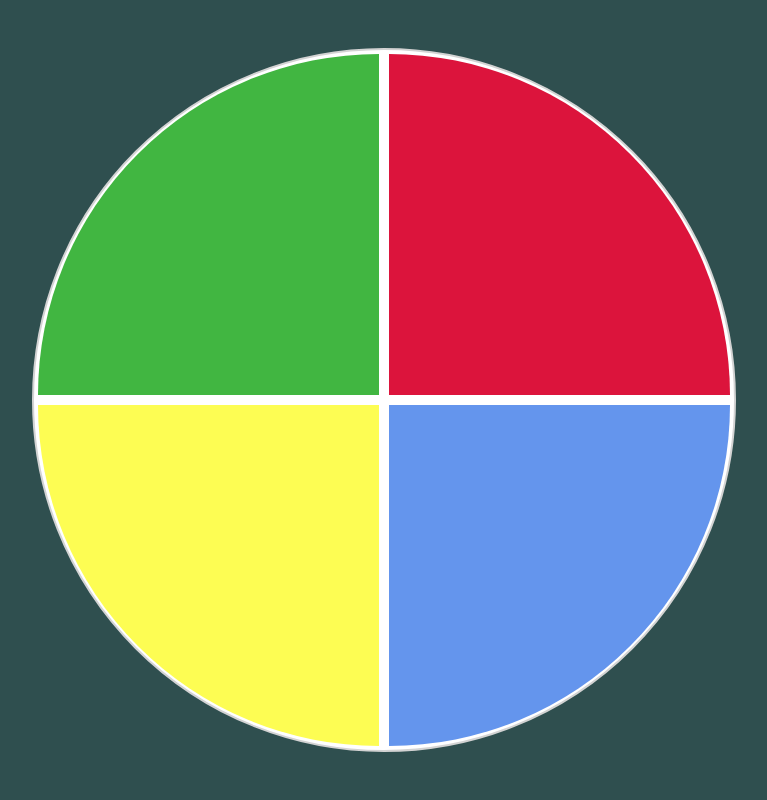
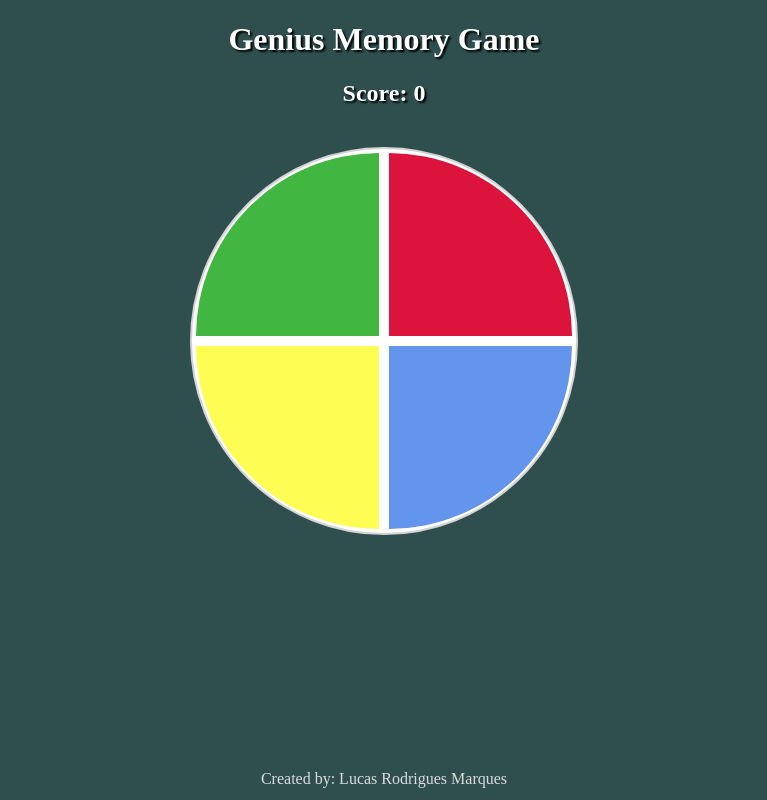
Before and after one commit to sagnax/dio-genius-game, a plain HTML site: page index.html in a window 1280 px wide. Shown: the whole page, without its empty margins (256-1023 px from the left). Drawn offline with Linux system fonts and the light colour scheme.

Commit message:
Updated page styling and wording

```diff
--- a/index.html
+++ b/index.html
@@ -7,7 +7,10 @@
   <title>Genius Game</title>
 </head>
 <body>
+  <h1 class="title">Genius Memory Game</h1>
+  <h2 class="score">Score: XX</h2>
 
+  <div class="container">
     <div class="main-game">
       <div class="genius">
         <div class="green"></div>
@@ -16,6 +19,13 @@
         <div class="blue"></div>
       </div>
     </div>
+  </div>
+
+  <footer class="footer">
+    <div class="footer-text">
+      Created by: Lucas Rodrigues Marques
+    </div>
+  </footer>
 
   <script type="text/javascript" src="script.js"></script>
 </body>
--- a/script.js
+++ b/script.js
@@ -13,6 +13,8 @@ const green = document.querySelector('.green');
 const red = document.getElementsByClassName('red')[0];
 const yellow = document.getElementsByClassName('yellow')[0];
 const blue = document.getElementsByClassName('blue')[0];
+
+const scoreElement = document.getElementsByClassName('score')[0];
 
 // Creates the random order
 let createOrder = () => {
@@ -43,13 +45,14 @@ let lightColor = (element, time) => {
 let checkOrder = () => {
   clickedOrder.forEach((value, index) => {
     if (value != order[index]) {
+      score--;
       gameOver();
       return;
     }
   });
 
   if (clickedOrder.length == order.length){
-    alert(`Score: ${score}\nYou Win!\nContinue.`);
+    alert(`Score: ${score}\nGreat!\nContinue.`);
     nextLevel();
   }
 }
@@ -84,6 +87,7 @@ let createColorElement = (color) => {
 
 // Starts a new game
 let nextLevel = () => {
+  scoreElement.innerHTML = `Score: ${score}`;
   score++;
   createOrder();
 }
@@ -97,17 +101,19 @@ let gameOver = () => {
   playGame();
 }
 
+// Starts the game
 let playGame = () => {
-  alert('Welcome to the Genius Game!\nStarting a new game.');
+  alert('Welcome to the Genius Game!\nLETS GOOOO.');
   score = 0;
 
   nextLevel();
 }
 
+// Adds links the onclicks to the actual functions
 green.onclick = () => click(0);
 red.onclick = () => click(1);
 yellow.onclick = () => click(2);
 blue.onclick = () => click(3);
 
-
+// LETS GO
 playGame();
--- a/style.css
+++ b/style.css
@@ -3,9 +3,38 @@ body {
   background-color: darkslategray;
 }
 
+.title {
+  text-align: center;
+  color: white;
+  text-shadow: 2px 2px 2px black;
+}
+
+.score {
+  text-align: center;
+  color: white;
+  text-shadow: 2px 2px 2px black;
+}
+
+.footer {
+  position:fixed;
+  left:0px;
+  bottom:0px;
+  height:30px;
+  width:100%;
+}
+
+.footer-text {
+  text-align: center;
+  color: gainsboro;
+}
+
+.container {
+  padding: 20px;
+}
+
 .main-game {
-  height: 100vh;
-  width: 100vw;
+  height: 100%;
+  width: 100%;
   display: flex;
   justify-content: center;
   align-items: center;
@@ -19,8 +48,8 @@ body {
   border: 2px solid lightgray;
   background-color: white;
   border-radius: 100%;
-  width: 700px;
-  height: 700px;
+  width: 24em;
+  height: 24em;
 }
 
 .blue {
```
Lines whose indentation alone changed are shown as unchanged.
